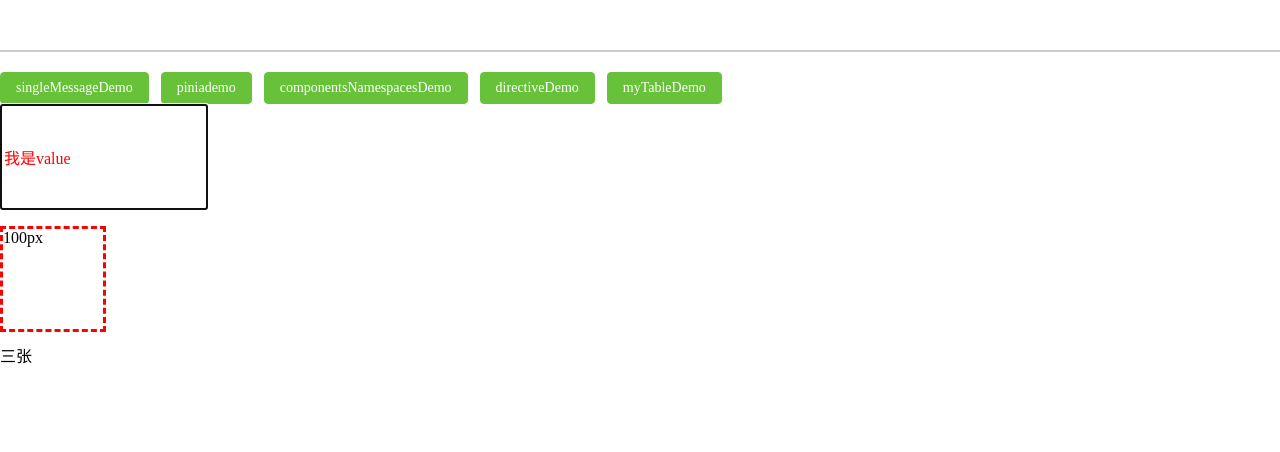
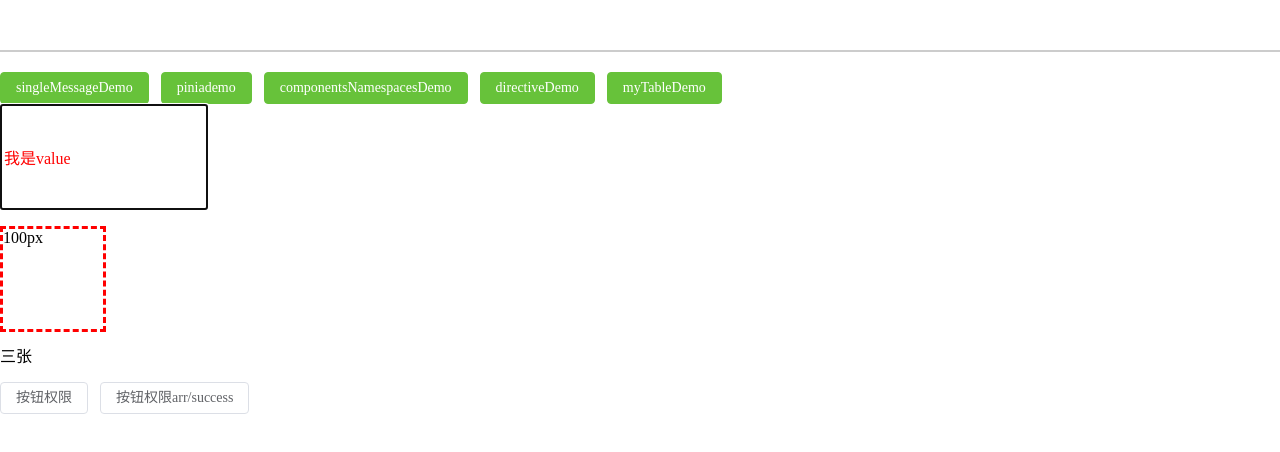
Before and after one commit to bigCows/my-components-v3, a Vue app: page /diretive in a window 1280 px wide. Shown: the top 452 px of the page. Built offline with nearby package versions, Linux system fonts and the light colour scheme.

Commit message:
按钮自定义指令

```diff
--- a/src/demo/diretive-demo.vue
+++ b/src/demo/diretive-demo.vue
@@ -4,7 +4,9 @@
     <input type="text" v-focus="'120'" />
     <p v-height="'100'"></p>
     <p v-myText:bar.stop="obj">p标签</p>
-
+    <el-button v-auth="'btnAuth1'">按钮权限</el-button>
+    <el-button v-auth="['edit','btnAuth1']">按钮权限arr/err</el-button>
+    <el-button v-auth="['btnAuth1','btnAuth2']">按钮权限arr/success</el-button>
   </div>
 </template>
 
@@ -18,14 +20,10 @@ const obj = ref({
 // 自定义指令
 const vFocus = {
   mounted(el: HTMLElement, binding: any) {
-    console.log(el,'el');
-    console.log(binding,'binding');
 
     el.focus()
     el.classList.add('my-height')
     el.style.color = 'red'
-    // console.log(el.attributes
-    // ,'el.attributes');
     el.setAttribute('value','我是value')
   }
 }
--- a/src/directive/index.ts
+++ b/src/directive/index.ts
@@ -1,11 +1,12 @@
 import type {App, Directive} from 'vue'
 import myText from "./modules/text";
 import height from "./modules/height";
-
+import auth from './modules/auth';
 
 const directiveList: {[key:string] : Directive} = {
     myText,
-    height
+    height,
+    auth
 }
 
 const directives = {
--- /dev/null
+++ b/src/directive/modules/auth.ts
@@ -0,0 +1,15 @@
+import type { Directive,DirectiveBinding } from 'vue'
+
+const btnAuthList = ['btnAuth1', 'btnAuth2', 'btnAuth3']
+const auth: Directive = {
+    mounted(el:HTMLElement, binding:DirectiveBinding) {
+        const { value } = binding;
+        if(Array.isArray(value) && value.length) {
+            value.forEach(item => btnAuthList.includes(item) || el.remove())
+        } else {
+            btnAuthList.includes(value) || el.remove();
+        }
+    }
+}
+
+export default auth;
--- a/src/directive/modules/height.ts
+++ b/src/directive/modules/height.ts
@@ -1,14 +1,11 @@
+
 import type { Directive,DirectiveBinding } from 'vue'
-
 const height:Directive =  {
-    mounted(el:HTMLElement, binding:DirectiveBinding, vnode, preVnode) {
-       console.log('123');
-       console.log(binding, 'binding11111111');
-
-    el.style.height = binding.value + 'px'
-    el.style.width = binding.value + 'px'
-    el.innerText = binding.value + 'px'
-    el.style.border = 'dashed red'
+   mounted(el:HTMLElement, binding:DirectiveBinding, vnode, preVnode) {
+      el.style.width = binding.value + 'px'
+      el.innerText = binding.value + 'px'
+      el.style.height = binding.value + 'px'
+      el.style.border = 'dashed red'
    }
 }
 
--- a/src/directive/modules/text.ts
+++ b/src/directive/modules/text.ts
@@ -1,15 +1,11 @@
 import type { Directive,DirectiveBinding } from 'vue'
 
 const myText:Directive =  {
-    mounted(el:HTMLElement, binding:DirectiveBinding, vnode, preVnode) {
-    console.log(binding, 'binding');
-   //  console.log(vnode, 'vnode');
-   //  console.log(preVnode, 'preVnode');
-
+    mounted(el:HTMLElement, binding:DirectiveBinding) {
    //  el.style.height = binding.value + 'px'
    //  el.innerText = binding.value + 'px'
-    el.innerText = binding.value ? binding.value.name.split('').reverse().join('') : '无法识别';
-       }
+   el.innerText = binding.value ? binding.value.name.split('').reverse().join('') : '无法识别';
+   }
 }
 
    export default myText;
--- a/src/main.ts
+++ b/src/main.ts
@@ -17,7 +17,6 @@ import directives from '@/directive/index'
 
 
 const app = createApp(App)
-
 // 注册全局指令
 app.use(directives)
 
```
